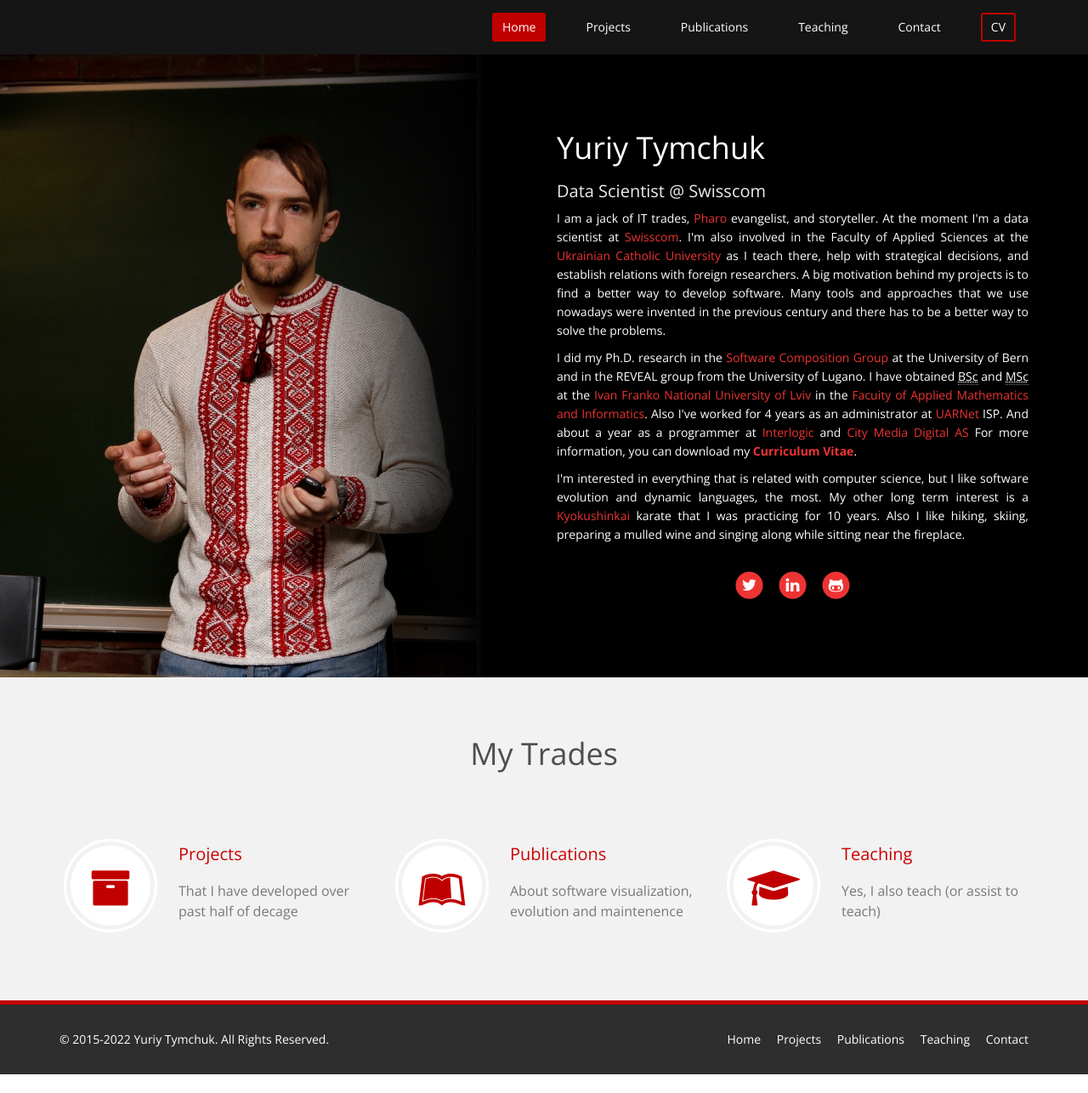
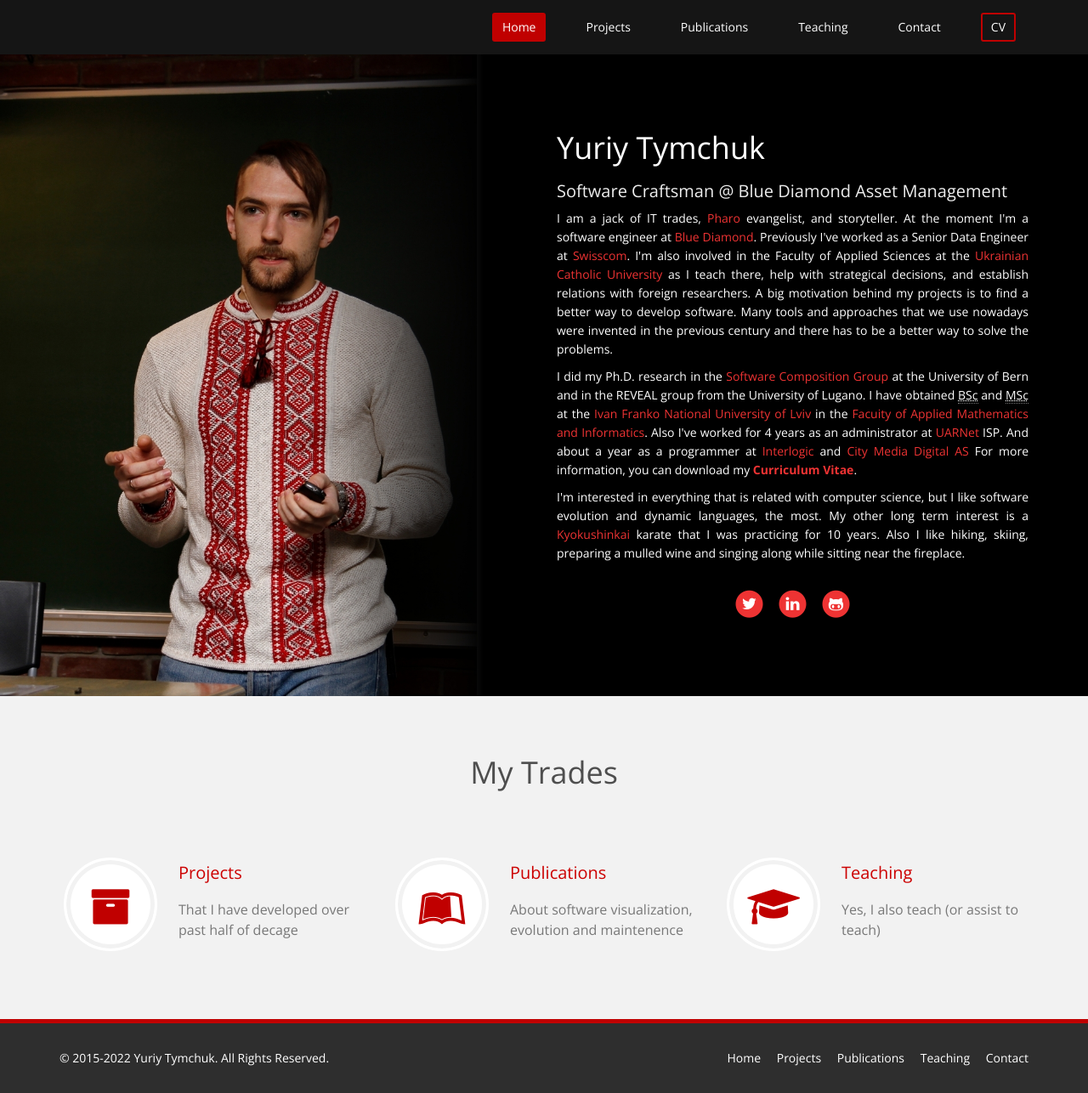
Before and after one commit to Uko/uko.github.io, a Jekyll site: the page built from index.html, in a window 1280 px wide. Shown: the whole page at 85% size. Built offline with Jekyll 4.4.1, drawn with Linux system fonts in a browser that asks for light colours; nearby versions of some CDN libraries; before the commit the page ends 1264 px from its top, so only the background shows below that.

```diff
--- a/index.html
+++ b/index.html
@@ -10,14 +10,15 @@ title: Home
                 <div class="col-sm-6 col-sm-offset-6">
                         <img alt="portrait" src="/images/ico/apple-touch-icon-76x76.png" class="visible-xs pull-left" />
                         <h1 class="animation animated-item-1">Yuriy Tymchuk</h1>
-                        <h2 class="animation animated-item-2">Data Scientist @ Swisscom</h2>
+                        <h2 class="animation animated-item-2">Software Craftsman @ Blue Diamond Asset Management</h2>
                         <div class="animation animated-item-3">
                           <p>
                 I am a jack of IT trades,
                 <a href="http://www.pharo-project.org/">Pharo</a> evangelist,
-                and storyteller. At the moment I'm a data scientist at
-                <a href="https://www.swisscom.ch/en/about.html">Swisscom</a>.
-                 I'm also involved in the Faculty of Applied Sciences at the <a href="http://ucu.edu.ua/eng/">Ukrainian Catholic University</a> as I teach there, help with strategical decisions, and establish relations with foreign researchers.
+                and storyteller. At the moment I'm a software engineer at
+                <a href="https://www.bd-am.com">Blue Diamond</a>.
+                Previously I've worked as a Senior Data Engineer at <a href="https://www.swisscom.ch/en/about.html">Swisscom</a>.
+                I'm also involved in the Faculty of Applied Sciences at the <a href="http://ucu.edu.ua/eng/">Ukrainian Catholic University</a> as I teach there, help with strategical decisions, and establish relations with foreign researchers.
 
                 A big motivation behind my projects is to find a better way to develop software. Many tools and approaches that we use nowadays were invented in the previous century and there has to be a better way to solve the problems.
 
```
Also changed, not shown: contact.html (+5 -12 lines), teaching.html (+12 -6 lines), Gemfile.lock, 1 other file.
